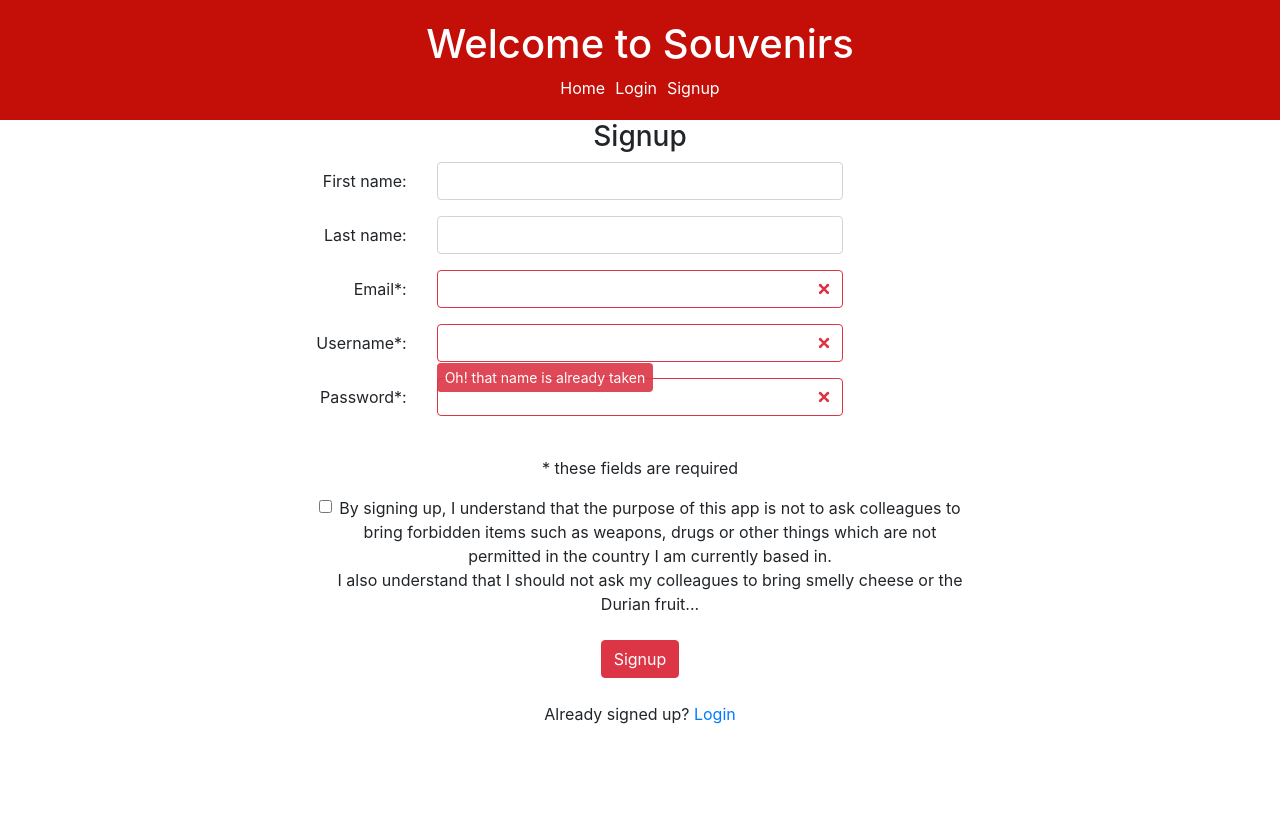
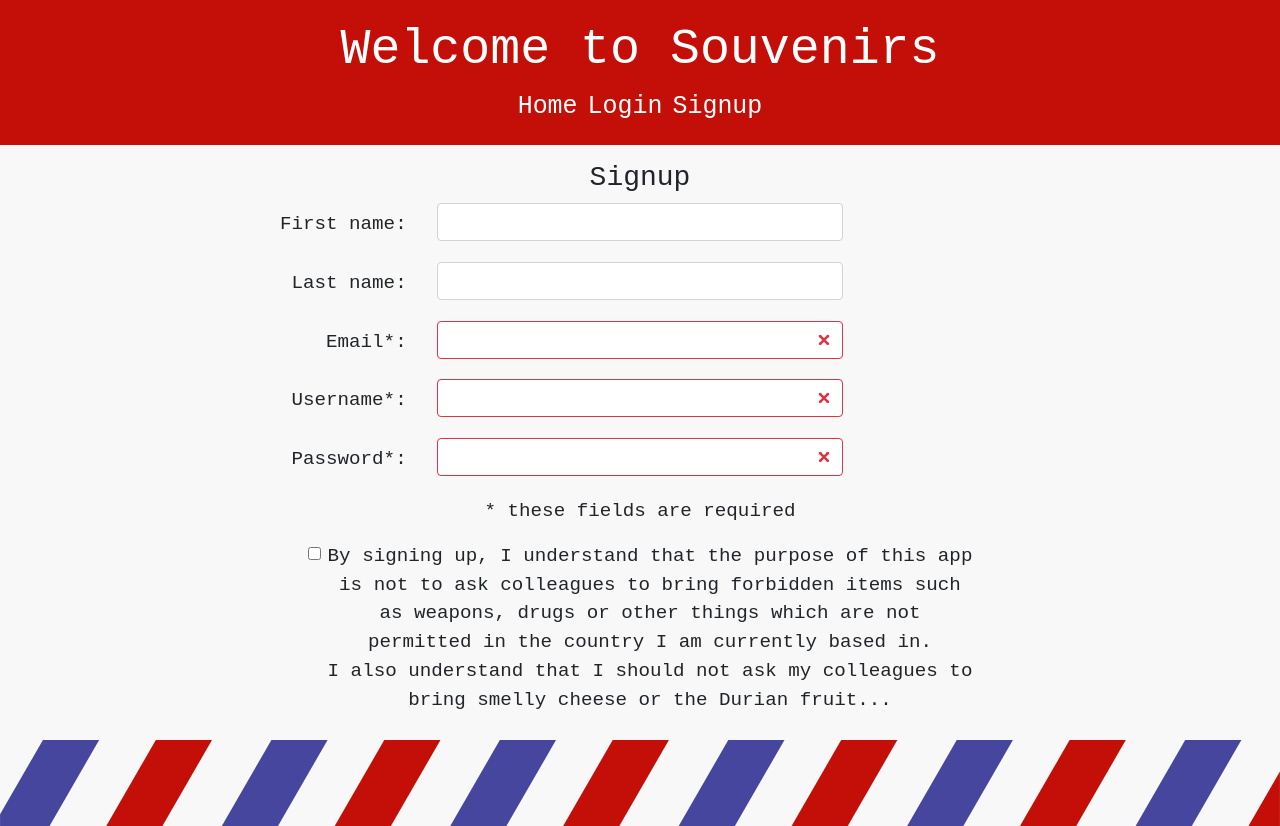
Before and after one commit to katrinai/souvenirs, a React (Create React App) app in the folder client/: page /signup in a window 1280 px wide. Before the commit the page ends 800 px from the top, so only its background shows below. Built offline with nearby package versions, Linux system fonts and the light colour scheme.

Commit message:
more style and alert in signup working

```diff
--- a/client/src/components/App.js
+++ b/client/src/components/App.js
@@ -9,6 +9,7 @@
 import Search from "./pages/Search";
 import SendEmail from "./pages/SendEmail";
 import api from "../api";
+import envelope from "./envelope-05.svg";
 // import reactstrap from "reactstrap";
 
 class App extends Component {
@@ -51,6 +52,9 @@
           <Route path="/newrequest" component={NewRequest} />
           <Route render={() => <h3>404! Sorry...</h3>} />
         </Switch>
+        <footer>
+          <img src={envelope} alt="international envelope" />
+        </footer>
       </div>
     );
   }
--- a/client/src/components/pages/Home.js
+++ b/client/src/components/pages/Home.js
@@ -18,12 +18,13 @@
   render() {
     return (
       <div className="Home">
+        <p />
         <h3>Souvenirs</h3>
         <p>
           Souvenirs is a social platform to share requests from colleagues
           abroad. <br />
           <br /> Search for the destination of your next business trip and find
-          out how you can help your colleagues. <br /> Create a request to ask
+          out how you can help your colleagues. Or create a request to ask
           colleagues to bring you some souvenirs on their next business trip.
         </p>
         <br />
--- a/client/src/components/pages/Login.js
+++ b/client/src/components/pages/Login.js
@@ -40,7 +40,9 @@
 
   render() {
     return (
+
       <div className="Login">
+        <p></p>
         <h3>Login</h3>
         <FormGroup row>
           <Label className="text-right" for="exampleName" sm={4}>
--- a/client/src/components/pages/NewRequest.js
+++ b/client/src/components/pages/NewRequest.js
@@ -61,10 +61,11 @@
   render() {
     return (
       <div>
+        <p />
         <h3>New request</h3>
         <Form>
           <FormGroup row>
-            <Label for="exampleName" sm={4}>
+            <Label className="text-right" for="exampleName" sm={4}>
               Title:
             </Label>
             <Col sm={4}>
@@ -79,7 +80,7 @@
             </Col>
           </FormGroup>
           <FormGroup row>
-            <Label for="exampleName" sm={4}>
+            <Label className="text-right" for="exampleName" sm={4}>
               Description:
             </Label>
             <Col sm={4}>
@@ -94,7 +95,7 @@
             </Col>
           </FormGroup>
           <FormGroup row>
-            <Label for="exampleName" sm={4}>
+            <Label className="text-right" for="exampleName" sm={4}>
               End Date:
             </Label>
             <Col sm={4}>
@@ -110,7 +111,7 @@
           </FormGroup>
 
           <FormGroup row>
-            <Label for="selectCity" sm={4}>
+            <Label className="text-right" for="selectCity" sm={4}>
               Select a city:
             </Label>
             <Col sm={4}>
--- a/client/src/components/pages/RequestDetails.js
+++ b/client/src/components/pages/RequestDetails.js
@@ -71,6 +71,7 @@
     console.log("REQUEST", this.state.username);
     return (
       <div className="RequestDetails">
+        <p />
         <h3>Request details</h3>
         City: <strong>{this.state.name}</strong>
         <br />
--- a/client/src/components/pages/Signup.js
+++ b/client/src/components/pages/Signup.js
@@ -8,7 +8,8 @@
   FormFeedback,
   Input,
   Label,
-  FormText
+  FormText,
+  Alert
 } from "reactstrap";
 
 class Signup extends Component {
@@ -19,14 +20,27 @@
       lastname: "",
       email: "",
       username: "",
-      password: ""
+      password: "",
+      message: "",
+      visible: true
+      // disclaimer: false
     };
+    this.onDismiss = this.onDismiss.bind(this);
+  }
+
+  onDismiss() {
+    this.setState({ visible: false });
   }
 
   handleInputChange(stateFieldName, event) {
     this.setState({
-      [stateFieldName]: event.target.value
+      [stateFieldName]: event.target.value,
+      message: ""
     });
+  }
+
+  handleDisclaimerClick(e) {
+    this.setState({ disclaimer: true });
   }
 
   handleClick(e) {
@@ -42,18 +56,34 @@
       .signup(data)
       .then(result => {
         console.log("SUCCESS!");
-        this.props.history.push("/login");
+        this.props.history.push("/userprofile");
       })
       .catch(err => {
         console.log("ERROR");
+        this.setState({
+          message: "You cannot use these credentials"
+        });
       });
   }
 
   render() {
     return (
       <div className="Signup">
+        <p />
         <h3>Signup</h3>
         <Form>
+          <Col className="text-center" sm={4}>
+            {this.state.message && (
+              <Alert
+                color="danger"
+                isOpen={this.state.visible}
+                toggle={this.onDismiss}
+              >
+                {this.state.message}
+              </Alert>
+            )}
+          </Col>
+
           <FormGroup row>
             <Label className="text-right" for="exampleName" sm={4}>
               First name:
@@ -112,9 +142,7 @@
                   this.handleInputChange("username", e);
                 }}
               />
-              <FormFeedback tooltip>
-                Oh! that name is already taken
-              </FormFeedback>
+              <div />
             </Col>
           </FormGroup>
 
@@ -136,12 +164,14 @@
             </Col>
           </FormGroup>
 
-          <br />
           <p>* these fields are required</p>
 
           <FormGroup check>
             <Label check style={{ width: "650px" }}>
-              <Input type="checkbox" />
+              <Input
+                type="checkbox"
+                onClick={e => this.handleDisclaimerClick(e)}
+              />
               By signing up, I understand that the purpose of this app is not to
               ask colleagues to bring forbidden items such as weapons, drugs or
               other things which are not permitted in the country I am currently
@@ -155,11 +185,10 @@
             Signup
           </Button>
         </Form>
-        <br />
+
         <p class="account-message">
           Already signed up? <a href="/login">Login</a>
         </p>
-        <br />
       </div>
     );
   }
--- a/client/src/components/pages/Userprofile.js
+++ b/client/src/components/pages/Userprofile.js
@@ -55,6 +55,7 @@
   render() {
     return (
       <div className="Userprofile">
+        <p />
         <h3>User profile</h3>
         Username: {this.state.username}
         <br />
--- a/client/src/index.css
+++ b/client/src/index.css
@@ -1,8 +1,12 @@
 body {
   margin: 0;
   padding: 0;
-  font-family: "Century Gothic", CenturyGothic, Geneva, AppleGothic, sans-serif;
   box-sizing: border-box;
+}
+
+* {
+  font-family: monospace;
+  background-color: rgb(248, 248, 248);
 }
 
 .center-table {
@@ -21,8 +25,14 @@
   margin: auto;
 }
 
+.card-title {
+  background-color: rgb(247, 220, 220);
+}
+
 .App {
   text-align: center;
+  font-size: 1.2em;
+  min-height: 100vh;
 }
 
 .App-header {
@@ -34,12 +44,24 @@
 .App-header a {
   color: rgb(255, 255, 255);
   padding: 0 5px;
+  font-size: 1.3em;
 }
 
 .App-title {
-  font-size: 2.5em;
+  font-size: 2.6em;
+  background-color: #c30f08;
 }
 
 .App-intro {
   font-size: large;
 }
+
+footer {
+  position: fixed;
+  width: 100%;
+  height: 60px;
+  right: 0;
+  bottom: 0;
+  left: 0;
+  padding: 0rem;
+}
```
Also changed, not shown: client/src/components/envelope-05.svg (added).
